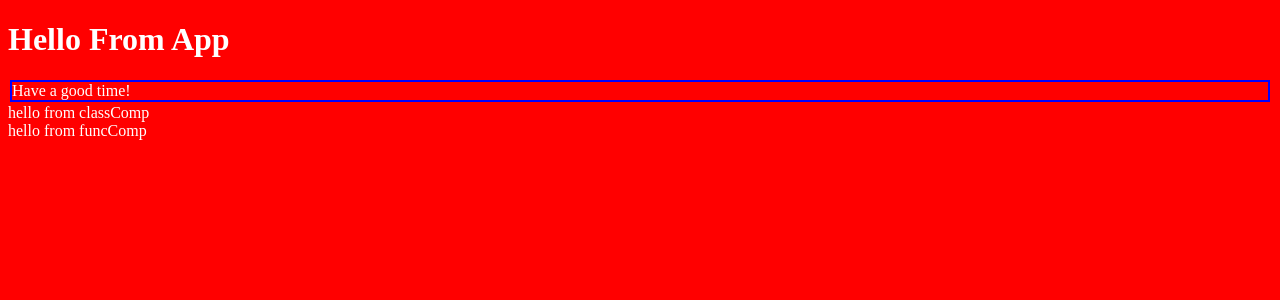
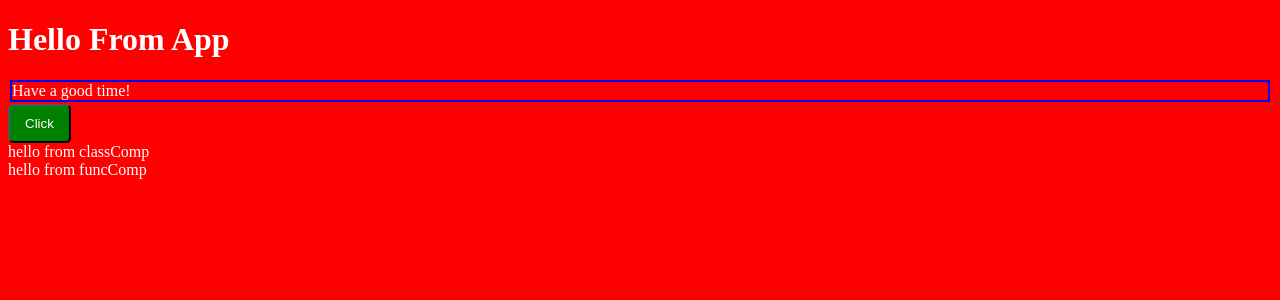
Before and after one commit to regnoh/cra-beginner, a React (Create React App) app: page / in a window 1280 px wide. Shown: the top 300 px of the page. Built offline with nearby package versions, Linux system fonts and the light colour scheme.

Commit message:
sass-lader, classnames(npm)

```diff
--- a/package.json
+++ b/package.json
@@ -3,6 +3,8 @@
   "version": "0.1.0",
   "private": true,
   "dependencies": {
+    "classnames": "^2.2.6",
+    "node-sass": "^4.12.0",
     "react": "^16.10.2",
     "react-dom": "^16.10.2",
     "react-scripts": "3.2.0"
--- a/src/App.js
+++ b/src/App.js
@@ -1,9 +1,11 @@
 import React from "react";
 import ClassComp from "./ClassComp";
 import FuncComp from "./FuncComp";
+import Button from "./components/Button/Button.js";
 import "./App.css";
 import styles from "./App.module.css";
 import "./App.scss"; // yarn add node-sass
+
 const App = () => {
   return (
     <div className="app">
@@ -11,6 +13,7 @@ const App = () => {
       <p className="desc" style={{ margin: "2px" }}>
         Have a good time!
       </p>
+      <Button type="success">Click</Button>
       <ClassComp desc="hello from classComp" />
       <FuncComp desc="hello from funcComp" />
     </div>
--- /dev/null
+++ b/src/components/Button/Button.js
@@ -0,0 +1,14 @@
+import React from "react";
+import classNames from "classnames/bind";
+import styles from "./Button.module.css";
+let cx = classNames.bind(styles);
+
+const Button = ({ type = "primary", children }) => {
+  const btnStyle = cx({
+    btn: true,
+    [`btn-${type}`]: true
+  });
+  return <button className={btnStyle}>{children}</button>;
+};
+
+export default Button;
--- /dev/null
+++ b/src/components/Button/Button.module.css
@@ -0,0 +1,14 @@
+.btn {
+  color: #fff;
+  padding: 10px 15px;
+  border-radius: 5px;
+}
+.btn-primary {
+  background: blue;
+}
+.btn-error {
+  background: red;
+}
+.btn-success {
+  background: green;
+}
```
Also changed, not shown: 1 other file (tests, documents, lock files or other folders).
